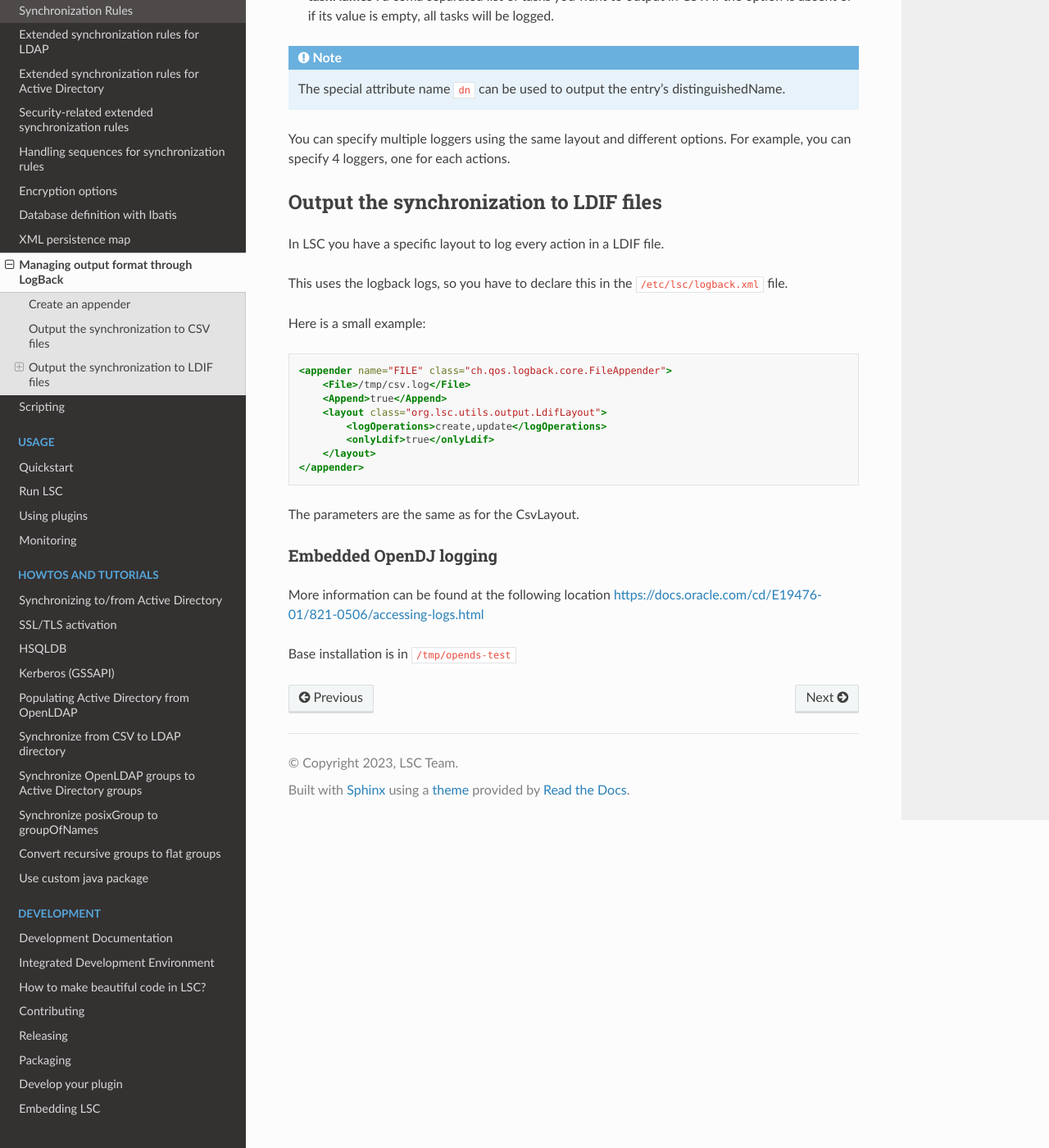
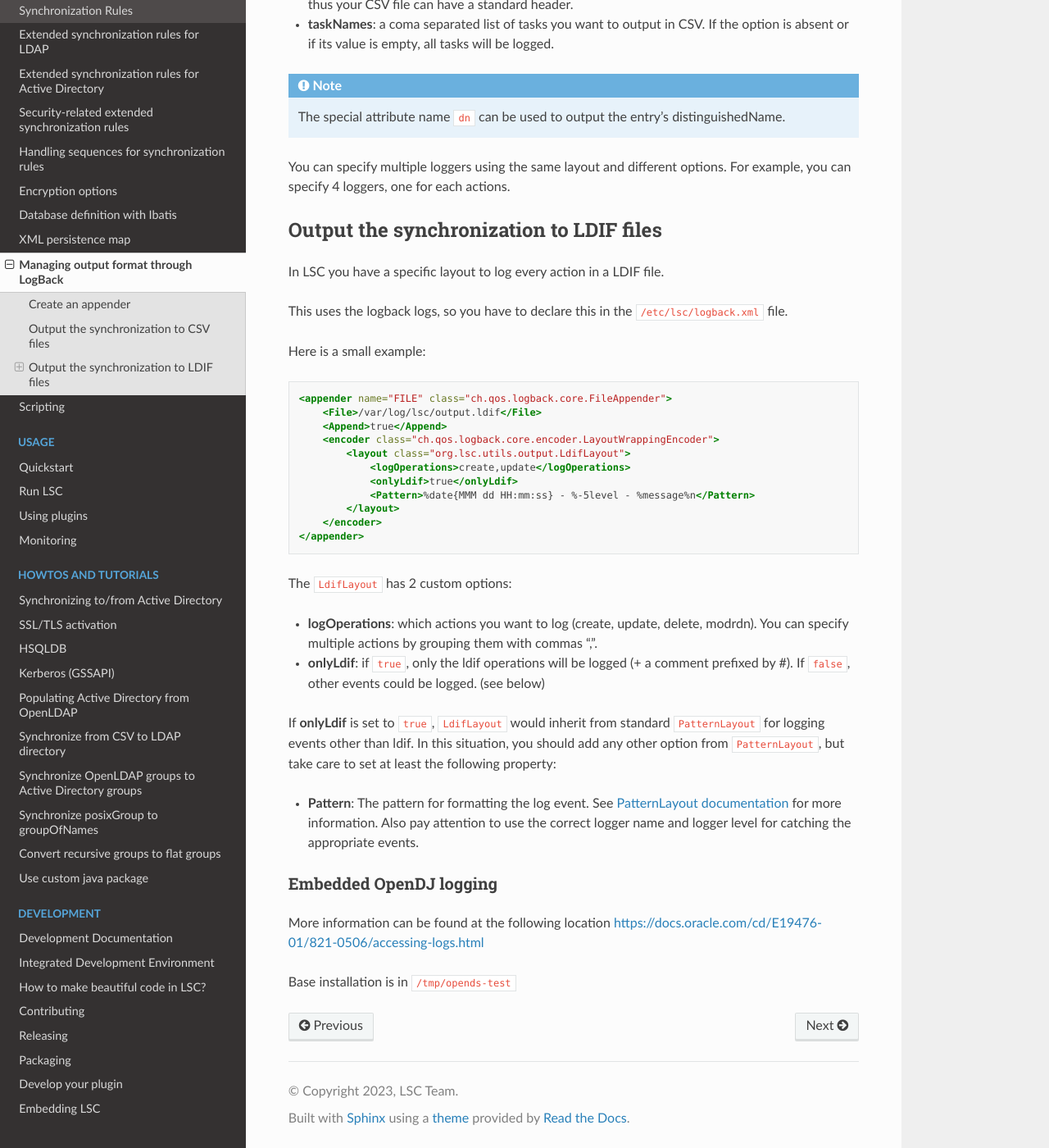
Before and after one commit to lsc-project/documentation, a Sphinx documentation site: the page built from source/logging.rst, in a window 1280 px wide and 1400 px high, scrolled down 1494 px. Shown: the whole window at 82% size. Built offline with Sphinx 7.4.7 and the Read the Docs theme 3.1.0, drawn with Linux system fonts in a browser that asks for light colours; some of the changed text lies outside the part shown.

Commit message:
fix onlyLdif option and layout declaration in documentation

```diff
--- a/source/logging.rst
+++ b/source/logging.rst
@@ -35,15 +35,17 @@ Here is a small example :
 .. code-block:: XML
 
     <appender name="FILE" class="ch.qos.logback.core.FileAppender">
-        <File>/tmp/csv.log</File>
+        <File>/var/log/lsc/output.csv</File>
         <Append>true</Append>
-        <layout class="org.lsc.utils.output.CsvLayout">
-            <logOperations>create,update</logOperations>
-            <attrs>dn;uid;sn;givenName;description;cn;mail;;objectClass;userAccountControl</attrs>
-            <separator>;</separator>
-            <outputHeader>true</outputHeader>
-            <taskNames>MyTask</taskNames>
-        </layout>
+        <encoder class="ch.qos.logback.core.encoder.LayoutWrappingEncoder">
+            <layout class="org.lsc.utils.output.CsvLayout">
+                <logOperations>create,update</logOperations>
+                <attrs>dn;uid;sn;givenName;description;cn;mail;objectClass;userAccountControl</attrs>
+                <separator>;</separator>
+                <outputHeader>true</outputHeader>
+                <taskNames>MyTask</taskNames>
+            </layout>
+        </encoder>
     </appender>
 
 Use the ``ch.qos.logback.core.FileAppender`` or any subclass as an appender.
@@ -78,15 +80,25 @@ Here is a small example:
 .. code-block:: XML
 
     <appender name="FILE" class="ch.qos.logback.core.FileAppender">
-        <File>/tmp/csv.log</File>
+        <File>/var/log/lsc/output.ldif</File>
         <Append>true</Append>
-        <layout class="org.lsc.utils.output.LdifLayout">
-            <logOperations>create,update</logOperations>
-            <onlyLdif>true</onlyLdif>
-        </layout>
+        <encoder class="ch.qos.logback.core.encoder.LayoutWrappingEncoder">
+            <layout class="org.lsc.utils.output.LdifLayout">
+                <logOperations>create,update</logOperations>
+                <onlyLdif>true</onlyLdif>
+                <Pattern>%date{MMM dd HH:mm:ss} - %-5level - %message%n</Pattern>
+            </layout>
+        </encoder>
     </appender>
 
-The parameters are the same as for the CsvLayout.
+The ``LdifLayout`` has 2 custom options:
+
+- **logOperations**: which actions you want to log (create, update, delete, modrdn). You can specify multiple actions by grouping them with commas ",".
+- **onlyLdif**: if ``true``, only the ldif operations will be logged (+ a comment prefixed by #). If ``false``, other events could be logged. (see below)
+
+If **onlyLdif** is set to ``true``, ``LdifLayout`` would inherit from standard ``PatternLayout`` for logging events other than ldif. In this situation, you should add any other option from ``PatternLayout``, but take care to set at least the following property:
+
+- **Pattern**: The pattern for formatting the log event. See `PatternLayout documentation <https://logback.qos.ch/manual/layouts.html#ClassicPatternLayout>`__ for more information. Also pay attention to use the correct logger name and logger level for catching the appropriate events.
 
 Embedded OpenDJ logging
 =======================
```
Also changed, not shown: other parts of source/logging.rst (+6 -6 lines).
